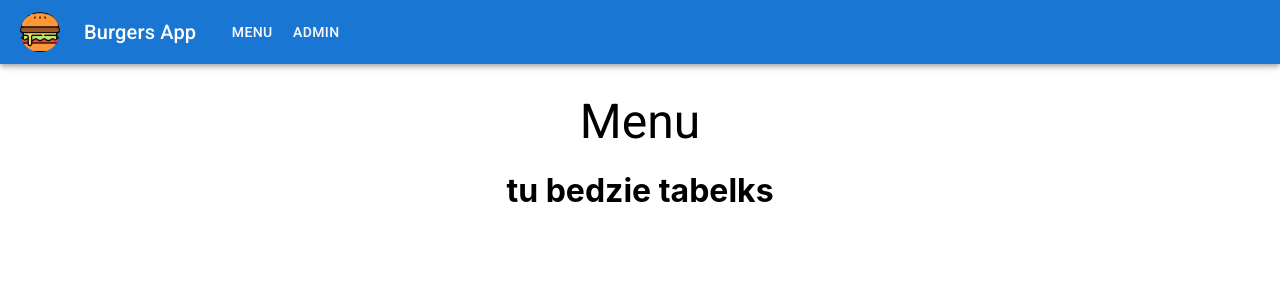
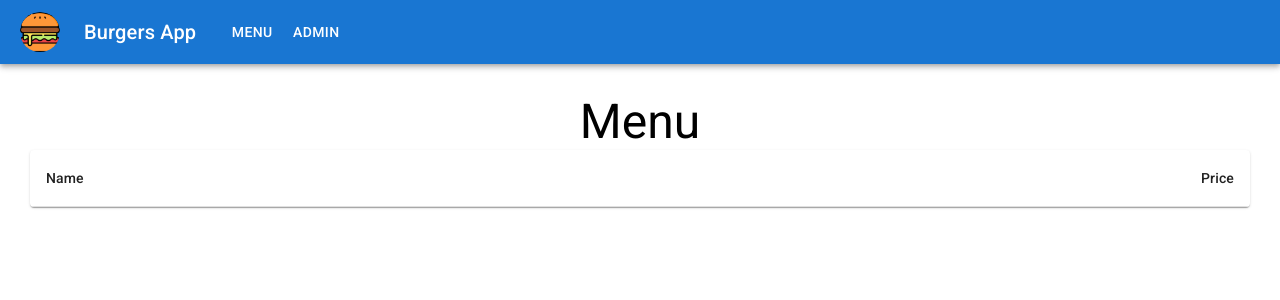
Before and after one commit to infoshareacademy/isareactrars, a React (Create React App) app in the folder burgers-app/: page /menu in a window 1280 px wide. Shown: the top 300 px of the page. Built offline with nearby package versions, Linux system fonts and the light colour scheme.

Commit message:
Added tabelks

```diff
--- a/burgers-app/src/common/page-wrapper/index.tsx
+++ b/burgers-app/src/common/page-wrapper/index.tsx
@@ -12,7 +12,7 @@
             display: 'flex',
             flexDirection: 'column',
             alignItems: 'center',
-            marginTop: '30px'
+            padding: '30px',
         }}>
             <Typography variant="h3">{title}</Typography>
             {children}
--- a/burgers-app/src/content/menu/index.tsx
+++ b/burgers-app/src/content/menu/index.tsx
@@ -1,9 +1,28 @@
 import { PageWrapper } from "../../common/page-wrapper"
+import Table from '@mui/material/Table';
+import TableBody from '@mui/material/TableBody';
+import TableCell from '@mui/material/TableCell';
+import TableContainer from '@mui/material/TableContainer';
+import TableHead from '@mui/material/TableHead';
+import TableRow from '@mui/material/TableRow';
+import Paper from '@mui/material/Paper';
 
 export const Menu = () => {
     return (
         <PageWrapper title="Menu">
-            <h1>tu bedzie tabelks</h1>
+            <TableContainer component={Paper}>
+                <Table>
+                    <TableHead>
+                    <TableRow>
+                        <TableCell>Name</TableCell>
+                        <TableCell align="right">Price</TableCell>
+                    </TableRow>
+                    </TableHead>
+                    <TableBody>
+
+                    </TableBody>
+                </Table>
+            </TableContainer>
         </PageWrapper>
     )
 }
```
